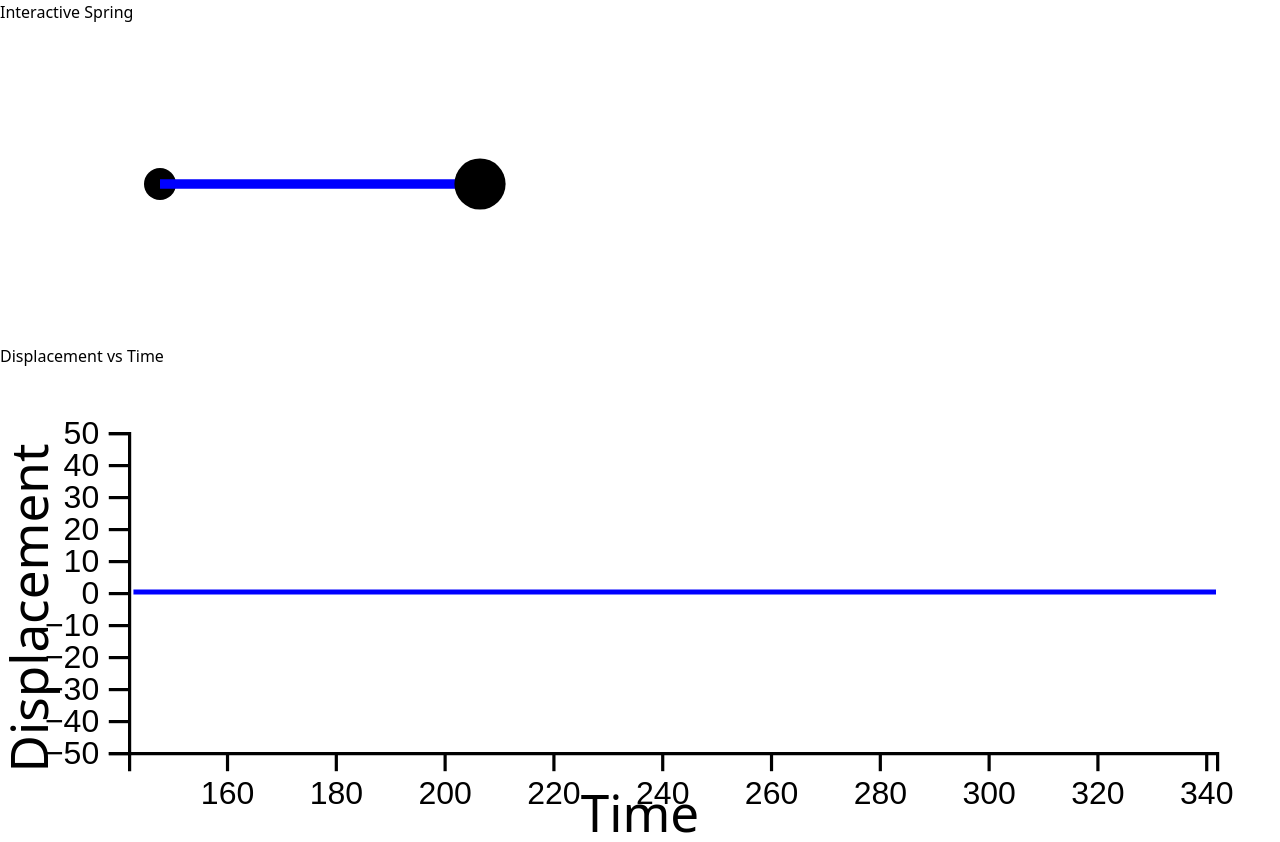
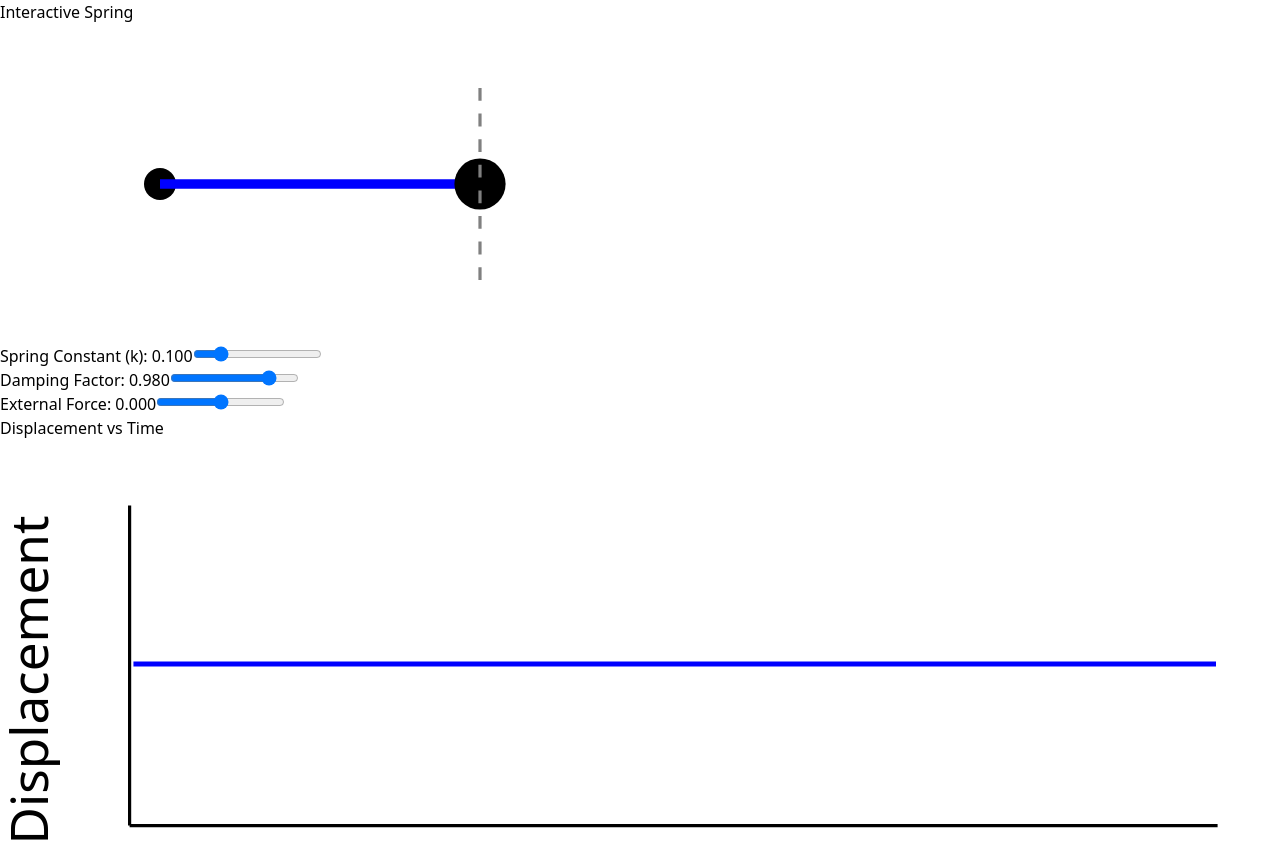
Before and after one commit to gileshd/elastic-algebra, a React (Vite) app: page / in a window 1280 px wide. Shown: the top 842 px of the page. Built offline with nearby package versions, Linux system fonts and the light colour scheme.

Commit message:
Add external force and controls

```diff
--- a/src/components/Spring.jsx
+++ b/src/components/Spring.jsx
@@ -9,7 +9,8 @@ const Spring = () => {
     currentLength: 100,
     k: 0.1,
     damping: 0.98,
-    velocity: 0
+    velocity: 0,
+    externalForce: 0
   });
 
   const [positionHistory, setPositionHistory] = useState([]);
@@ -18,8 +19,11 @@ const Spring = () => {
 
   useEffect(() => {
     const updateSpring = () => {
-      const force = -springState.k * (springState.currentLength - springState.restLength);
-      const newVelocity = springState.velocity + force;
+      // Spring force + external force
+      const springForce = -springState.k * (springState.currentLength - springState.restLength);
+      const totalForce = springForce + springState.externalForce;
+
+      const newVelocity = springState.velocity + totalForce;
       const dampedVelocity = newVelocity * springState.damping;
       const newLength = springState.currentLength + dampedVelocity;
 
@@ -68,12 +72,12 @@ const Spring = () => {
         .x(d => xScale(d.time))
         .y(d => yScale(d.position));
 
-      const xAxis = d3.axisBottom(xScale);
-      const yAxis = d3.axisLeft(yScale);
+      const xAxis = d3.axisBottom(xScale).tickSize(0).tickFormat("");
+      const yAxis = d3.axisLeft(yScale).tickSize(0).tickFormat("");
 
       svg.append("g")
         .attr("transform", `translate(0,${height - margin.bottom})`)
-        .call(xAxis);
+        .call(xAxis)
 
       svg.append("g")
         .attr("transform", `translate(${margin.left},0)`)
@@ -127,7 +131,7 @@ const Spring = () => {
     const startLength = springState.currentLength;
 
     const handleMouseMove = (e) => {
-      const dx = e.clientX - startX;
+      const dx = Math.min(50, e.clientX - startX); // limit the movement to 50px
       setSpringState(prev => ({
         ...prev,
         currentLength: Math.max(50, startLength + dx),
@@ -145,11 +149,14 @@ const Spring = () => {
   };
 
   return (
-    <div className="w-full max-w-2xl mx-auto p-4">
+    <div className="w-full max-w-4xl mx-auto p-4">
       <div className="bg-white rounded-lg shadow-lg p-6">
         <h2 className="text-xl font-bold mb-4">Interactive Spring</h2>
         <div className="border rounded p-4">
-          {/* Spring visualization */}
+          {/* Spring and controls container */}
+          <div className="flex gap-6">
+            {/* Spring visualization container */}
+            <div className="flex-1">
               <svg
                 ref={svgRef}
                 className="w-full"
@@ -170,7 +177,74 @@ const Spring = () => {
                   r="8"
                   className="fill-blue-600 cursor-grab active:cursor-grabbing"
                 />
+                <line
+                  x1={50 + springState.restLength}
+                  y1="20"
+                  x2={50 + springState.restLength}
+                  y2="80"
+                  stroke="gray"
+                  strokeWidth="1"
+                  strokeDasharray="4"
+                />
               </svg>
+            </div>
+
+            {/* Controls container */}
+            <div className="w-64 space-y-4">
+              <div>
+                <label className="block text-sm font-medium text-gray-700 mb-1">
+                  Spring Constant (k): {springState.k.toFixed(3)}
+                </label>
+                <input
+                  type="range"
+                  min="0.01"
+                  max="0.5"
+                  step="0.01"
+                  value={springState.k}
+                  onChange={(e) => setSpringState(prev => ({
+                    ...prev,
+                    k: parseFloat(e.target.value)
+                  }))}
+                  className="w-full"
+                />
+              </div>
+
+              <div>
+                <label className="block text-sm font-medium text-gray-700 mb-1">
+                  Damping Factor: {springState.damping.toFixed(3)}
+                </label>
+                <input
+                  type="range"
+                  min="0.9"
+                  max="0.999"
+                  step="0.001"
+                  value={springState.damping}
+                  onChange={(e) => setSpringState(prev => ({
+                    ...prev,
+                    damping: parseFloat(e.target.value)
+                  }))}
+                  className="w-full"
+                />
+              </div>
+              <div>
+                <label className="block text-sm font-medium text-gray-700 mb-1">
+                  External Force: {springState.externalForce.toFixed(3)}
+                </label>
+                <input
+                  type="range"
+                  min="-1.0"
+                  max="1.0"
+                  step="0.01"
+                  value={springState.externalForce}
+                  onChange={(e) => setSpringState(prev => ({
+                    ...prev,
+                    externalForce: parseFloat(e.target.value)
+                  }))}
+                  className="w-full"
+                />
+              </div>
+            </div>
+          </div>
 
           {/* Position graph */}
           <div className="mt-4">
```
Lines whose indentation alone changed are shown as unchanged.
